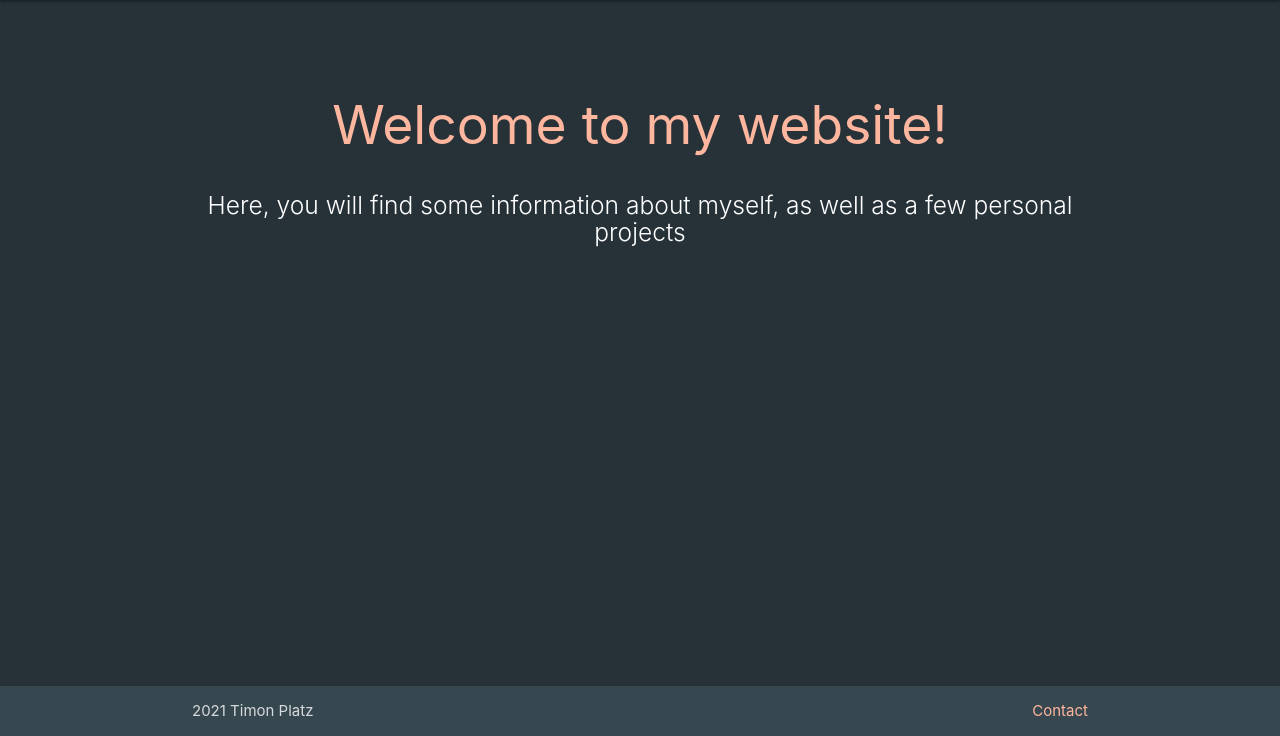
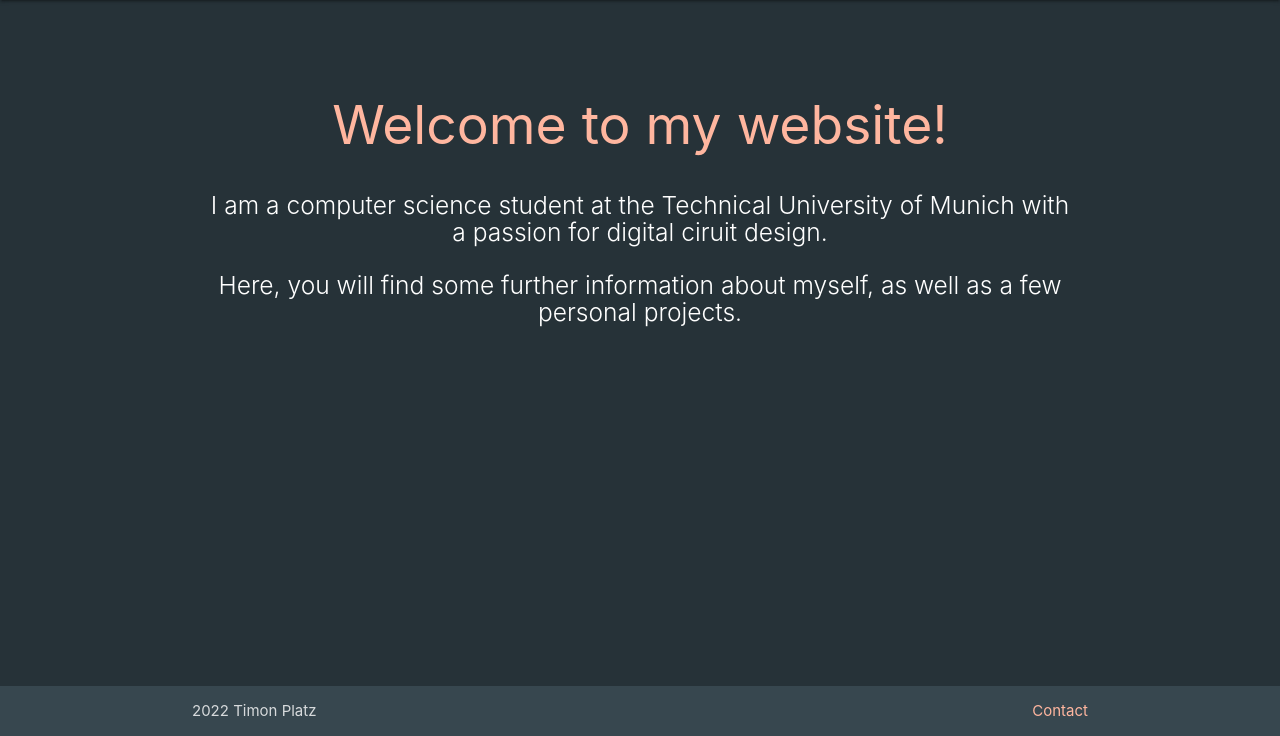
Before and after one commit to T-Platz/Portfolio, a PHP site: page / in a window 1280 px wide. Shown: the part 64-800 px from the top of the page. Run offline with PHP 8.4, Linux system fonts and the light colour scheme; some libraries are stand-ins or nearby versions.

Commit message:
Automatically insert the current year in the footer

```diff
--- a/cv/index.php
+++ b/cv/index.php
@@ -76,7 +76,7 @@
     <footer class="page-footer blue-grey darken-4">
         <div class="footer-copyright blue-grey darken-3">
             <div class="container">
-                2021 Timon Platz<a href="mailto:timon.platz@gmail.com" class="contrast-text right">Contact</a>
+                <?php echo date("Y")?> Timon Platz<a href="mailto:timon.platz@gmail.com" class="contrast-text right">Contact</a>
             </div>
         </div>
     </footer>
--- a/index.html
+++ b/index.php
@@ -40,7 +40,8 @@
                 <br><br>
                 <h2 class="header center contrast-text">Welcome to my website!</h2>
                 <div class="row center">
-                    <h5 class="header col s12 light white-text">Here, you will find some information about myself, as well as a few personal projects</h5>
+                    <h5 class="header col s12 light white-text">I am a computer science student at the Technical University of Munich with a passion for digital ciruit design.</h5>
+                    <h5 class="header col s12 light white-text">Here, you will find some further information about myself, as well as a few personal projects.</h5>
                 </div>
             </div>
         </div>
@@ -50,7 +51,7 @@
     <footer class="page-footer blue-grey darken-4">
         <div class="footer-copyright blue-grey darken-3">
             <div class="container">
-                2021 Timon Platz<a href="mailto:timon.platz@gmail.com" class="contrast-text right">Contact</a>
+                <?php echo date("Y")?> Timon Platz<a href="mailto:timon.platz@gmail.com" class="contrast-text right">Contact</a>
             </div>
         </div>
     </footer>
--- a/projects/index.html
+++ b/projects/index.php
@@ -118,7 +118,7 @@
     <footer class="page-footer blue-grey darken-4">
         <div class="footer-copyright blue-grey darken-3">
             <div class="container">
-                2021 Timon Platz<a href="mailto:timon.platz@gmail.com" class="contrast-text right">Contact</a>
+                <?php echo date("Y")?> Timon Platz<a href="mailto:timon.platz@gmail.com" class="contrast-text right">Contact</a>
             </div>
         </div>
     </footer>
```
